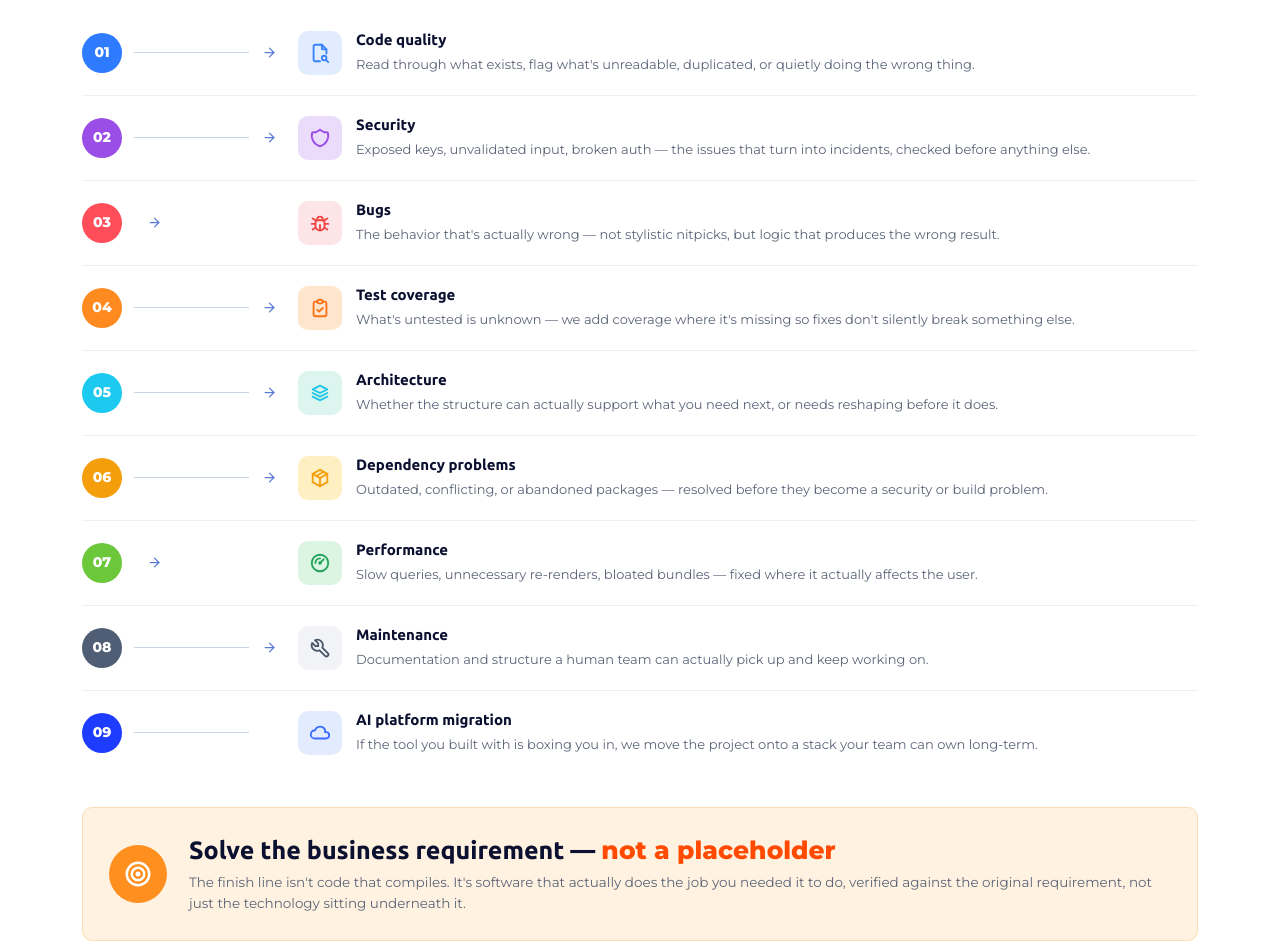
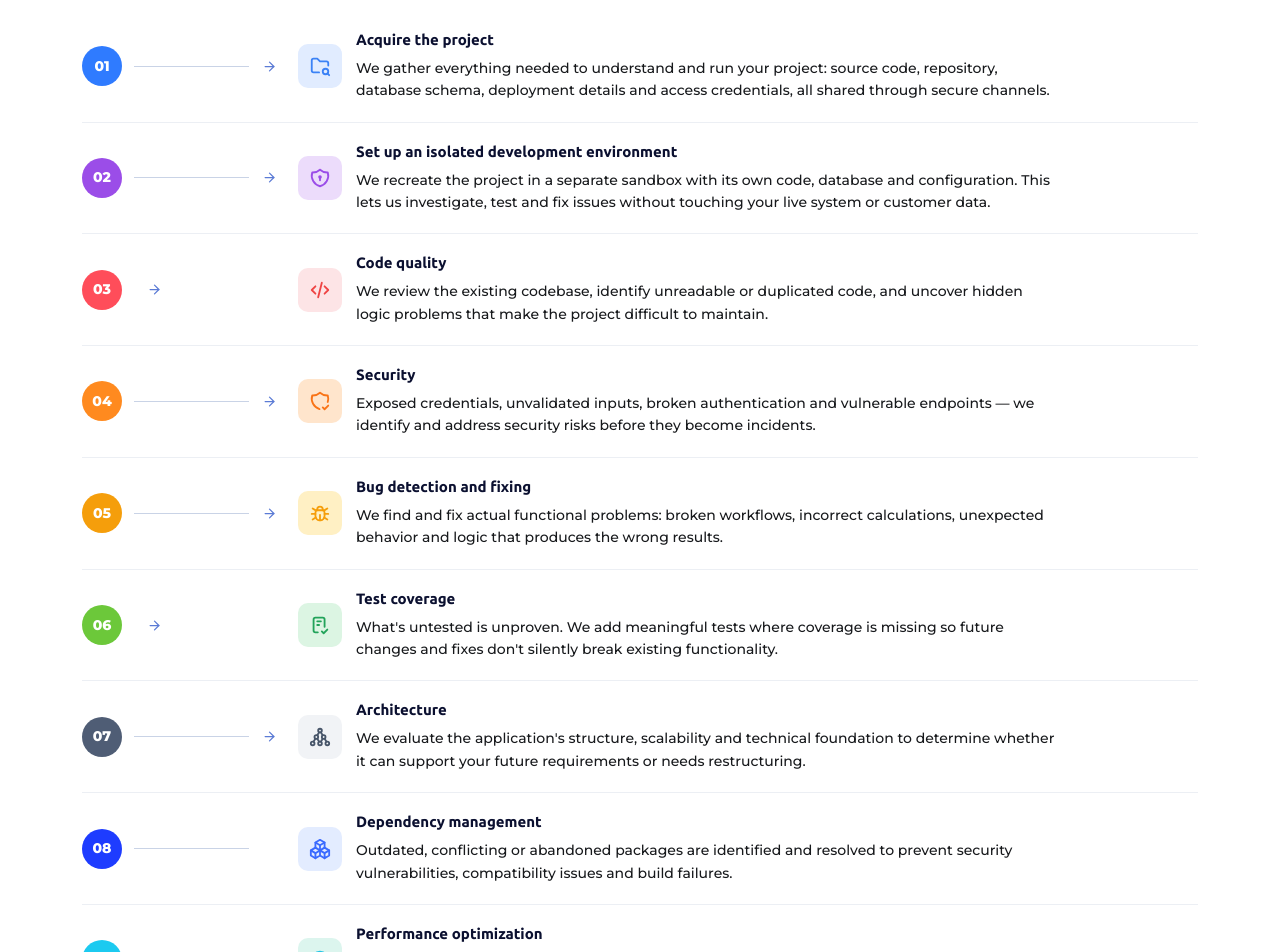
Before and after one commit to paraslatawa13/perfectweb-live, a React (Vite) app: page /aicoderescue in a window 1280 px wide. Shown: the part 1220-2172 px from the top of the page. Built offline with nearby package versions, Linux system fonts and the light colour scheme.

Commit message:
updated b2b

```diff
--- a/src/App.css
+++ b/src/App.css
@@ -3181,10 +3181,19 @@ border: 1px solid #c4b5fd;
 }
 
 .step__text {
-  margin: 6px 0 0;
-  font-size: 13px;
-  line-height: 1.5;
-  color: #5b6478;
+    margin: 8px 0 0;
+    font-size: 14px;
+    line-height: 1.6;
+    color: #17191c;
+    font-weight: 500;
+    max-width: 700px;
+}
+
+@media (max-width: 768px) {
+    .step__text {
+        max-width: 100%;
+        width: 100%;
+    }
 }
 
 .unstuck__business {
--- a/src/components/AI Code Rescue/HowWeUnstuck.jsx
+++ b/src/components/AI Code Rescue/HowWeUnstuck.jsx
@@ -1,98 +1,120 @@
+
 import React from "react";
 import { FiArrowRight } from "react-icons/fi";
+
 import {
-  TbFileSearch,
-  TbShield,
+  TbFolderSearch,
+  TbShieldLock,
+  TbCode,
+  TbShieldCheck,
   TbBug,
-  TbClipboardCheck,
-  TbStack2,
-  TbPackage,
+  TbChecklist,
+  TbHierarchy3,
+  TbPackages,
   TbGauge,
-  TbTool,
-  TbCloud,
-  TbTarget,
+  TbSettingsCog,
+  TbArrowsExchange,
+  TbTargetArrow,
 } from "react-icons/tb";
 
 const steps = [
   {
-    id: "code-quality",
+    id: "acquire-project",
     theme: "blue",
-    icon: TbFileSearch,
-    title: "Code quality",
-    text: "Read through what exists, flag what's unreadable, duplicated, or quietly doing the wrong thing.",
+    icon: TbFolderSearch,
+    title: "Acquire the project",
+    text: "We gather everything needed to understand and run your project: source code, repository, database schema, deployment details and access credentials, all shared through secure channels.",
     showLine: true,
     showArrow: true,
   },
   {
+    id: "isolated-environment",
+    theme: "purple",
+    icon: TbShieldLock,
+    title: "Set up an isolated development environment",
+    text: "We recreate the project in a separate sandbox with its own code, database and configuration. This lets us investigate, test and fix issues without touching your live system or customer data.",
+    showLine: true,
+    showArrow: true,
+  },
+  {
+    id: "code-quality",
+    theme: "red",
+    icon: TbCode,
+    title: "Code quality",
+    text: "We review the existing codebase, identify unreadable or duplicated code, and uncover hidden logic problems that make the project difficult to maintain.",
+    showLine: false,
+    showArrow: true,
+  },
+  {
     id: "security",
-    theme: "purple",
-    icon: TbShield,
+    theme: "orange",
+    icon: TbShieldCheck,
     title: "Security",
-    text: "Exposed keys, unvalidated input, broken auth — the issues that turn into incidents, checked before anything else.",
+    text: "Exposed credentials, unvalidated inputs, broken authentication and vulnerable endpoints — we identify and address security risks before they become incidents.",
     showLine: true,
     showArrow: true,
   },
   {
     id: "bugs",
-    theme: "red",
+    theme: "amber",
     icon: TbBug,
-    title: "Bugs",
-    text: "The behavior that's actually wrong — not stylistic nitpicks, but logic that produces the wrong result.",
+    title: "Bug detection and fixing",
+    text: "We find and fix actual functional problems: broken workflows, incorrect calculations, unexpected behavior and logic that produces the wrong results.",
+    showLine: true,
+    showArrow: true,
+  },
+  {
+    id: "test-coverage",
+    theme: "green",
+    icon: TbChecklist,
+    title: "Test coverage",
+    text: "What's untested is unproven. We add meaningful tests where coverage is missing so future changes and fixes don't silently break existing functionality.",
     showLine: false,
     showArrow: true,
   },
   {
-    id: "test-coverage",
-    theme: "orange",
-    icon: TbClipboardCheck,
-    title: "Test coverage",
-    text: "What's untested is unknown — we add coverage where it's missing so fixes don't silently break something else.",
-    showLine: true,
-    showArrow: true,
-  },
-  {
     id: "architecture",
-    theme: "cyan",
-    icon: TbStack2,
+    theme: "slate",
+    icon: TbHierarchy3,
     title: "Architecture",
-    text: "Whether the structure can actually support what you need next, or needs reshaping before it does.",
+    text: "We evaluate the application's structure, scalability and technical foundation to determine whether it can support your future requirements or needs restructuring.",
     showLine: true,
     showArrow: true,
   },
   {
     id: "dependencies",
-    theme: "amber",
-    icon: TbPackage,
-    title: "Dependency problems",
-    text: "Outdated, conflicting, or abandoned packages — resolved before they become a security or build problem.",
+    theme: "indigo",
+    icon: TbPackages,
+    title: "Dependency management",
+    text: "Outdated, conflicting or abandoned packages are identified and resolved to prevent security vulnerabilities, compatibility issues and build failures.",
+    showLine: true,
+    showArrow: false,
+  },
+  {
+    id: "performance",
+    theme: "cyan",
+    icon: TbGauge,
+    title: "Performance optimization",
+    text: "Slow database queries, unnecessary re-renders, bloated bundles and inefficient operations are optimized where they directly affect the user experience.",
     showLine: true,
     showArrow: true,
   },
   {
-    id: "performance",
-    theme: "green",
-    icon: TbGauge,
-    title: "Performance",
-    text: "Slow queries, unnecessary re-renders, bloated bundles — fixed where it actually affects the user.",
-    showLine: false,
-    showArrow: true,
-  },
-  {
     id: "maintenance",
-    theme: "slate",
-    icon: TbTool,
-    title: "Maintenance",
-    text: "Documentation and structure a human team can actually pick up and keep working on.",
+    theme: "teal",
+    icon: TbSettingsCog,
+    title: "Maintainability and documentation",
+    text: "We improve code organization, technical documentation and development workflows so your internal team can confidently maintain and extend the project.",
     showLine: true,
     showArrow: true,
   },
   {
-    id: "migration",
-    theme: "indigo",
-    icon: TbCloud,
+    id: "ai-platform-migration",
+    theme: "violet",
+    icon: TbArrowsExchange,
     title: "AI platform migration",
-    text: "If the tool you built with is boxing you in, we move the project onto a stack your team can own long-term.",
-    showLine: true,
+    text: "If the platform or AI tool you originally used is limiting your project, we migrate it to a flexible, maintainable technology stack your team can own long-term.",
+    showLine: false,
     showArrow: false,
   },
 ];
@@ -101,61 +123,112 @@ export default function HowWeUnstuck() {
   return (
     <section className="unstuck">
       <div className="container">
+
+        {/* Section Heading */}
         <div className="unstuck__head">
           <div>
             <h2 className="unstuck__title">
               How we <span>get you unstuck</span>
             </h2>
+
             <p className="unstuck__subtitle">
-              Every rescue runs through the same ladder, in the same order —
-              each stage has to be sound before the next one means anything.
+              Every rescue follows a structured process. We identify the
+              underlying problems, fix what matters and verify that
+              everything works as intended before delivery.
             </p>
           </div>
-          <span className="unstuck__badge">Our process</span>
+
+          <span className="unstuck__badge">
+            Our process
+          </span>
         </div>
 
+        {/* Process Steps */}
         <ol className="unstuck__list">
           {steps.map(
-            ({ id, theme, icon: Icon, title, text, showLine, showArrow }, index) => (
+            (
+              {
+                id,
+                theme,
+                icon: Icon,
+                title,
+                text,
+                showLine,
+                showArrow,
+              },
+              index
+            ) => (
               <li key={id} className={`step step--${theme}`}>
+
+                {/* Step Number */}
                 <span className="step__num">
                   {String(index + 1).padStart(2, "0")}
                 </span>
 
-                <span className="step__connector" aria-hidden="true">
-                  {showLine && <i className="step__line" />}
-                  {showArrow && <FiArrowRight className="step__arrow" size={15} />}
+                {/* Connector */}
+                <span
+                  className="step__connector"
+                  aria-hidden="true"
+                >
+                  {showLine && (
+                    <i className="step__line" />
+                  )}
+
+                  {showArrow && (
+                    <FiArrowRight
+                      className="step__arrow"
+                      size={15}
+                    />
+                  )}
                 </span>
 
+                {/* Step Icon */}
                 <span className="step__icon">
-                  <Icon size={22} />
+                  <Icon size={22} aria-hidden="true" />
                 </span>
 
+                {/* Step Content */}
                 <div className="step__body">
-                  <h3 className="step__title">{title}</h3>
-                  <p className="step__text">{text}</p>
+                  <h3 className="step__title">
+                    {title}
+                  </h3>
+
+                  <p className="step__text">
+                    {text}
+                  </p>
                 </div>
+
               </li>
             )
           )}
         </ol>
 
+        {/* Business Requirement */}
         <div className="unstuck__business">
+
           <span className="unstuck__business-icon">
-            <TbTarget size={30} />
+            <TbTargetArrow
+              size={30}
+              aria-hidden="true"
+            />
           </span>
+
           <div className="unstuck__business-body">
             <h3 className="unstuck__business-title">
-              Solve the business requirement — <span>not a placeholder</span>
+              Solves the business requirement —{" "}
+              <span>not a placeholder</span>
             </h3>
+
             <p className="unstuck__business-text">
-              The finish line isn't code that compiles. It's software that
-              actually does the job you needed it to do, verified against the
-              original requirement, not just the technology sitting underneath
-              it.
+              The finish line isn't code that simply compiles. It's
+              software that actually solves the problem you hired us
+              to solve, verified against your original business
+              requirements — not just the technology underneath it.
             </p>
           </div>
+
         </div>
+
       </div>
     </section>
   );
--- a/src/components/Header.jsx
+++ b/src/components/Header.jsx
@@ -12,7 +12,7 @@ const navLinks = [
   { label: "Solutions", href: "/solutions" },
   { label: "Capabilities", href: "/capabilities" },
   {
-    label: "Resources",
+    label: "Explore",
     children: [
       { label: "About Us", href: "/about-us" },
       {
@@ -98,15 +98,15 @@ const navLinks = [
         href: "/case-studies",
       },
        { label: "Blog", href: "/blog" },
-       { label: "Resources", href: "/resources" },
         { label: "Contact", href: "/contact-us" },
 
     ],
   },
+  { label: "Resources", href: "/resources" },
   { label: "AI Code Rescue", href: "/aicoderescue" },
   { label: "Work", href: "/work" },
   { label: "For B2B Partners", href: "/b2b-partners" },
-  { label: "For technical teams", href: "#" },
+
 
 
 
--- a/src/pages/B2BPartners.jsx
+++ b/src/pages/B2BPartners.jsx
@@ -86,14 +86,13 @@ export default function B2BPartners() {
           </div>
         </div>
       </section>
-
       <WhatMakesUsDifferent />
       <BenchOfEngineers />
       <LittleInTheCode />
       <ShapeTheBrief />
       <AiBdlc />
       <ChooseArchitecture />
-      <DeliveryProcess/>
+      <DeliveryProcess />
       <B2bFaq />
       <ConsultationCta />
     </>
```
